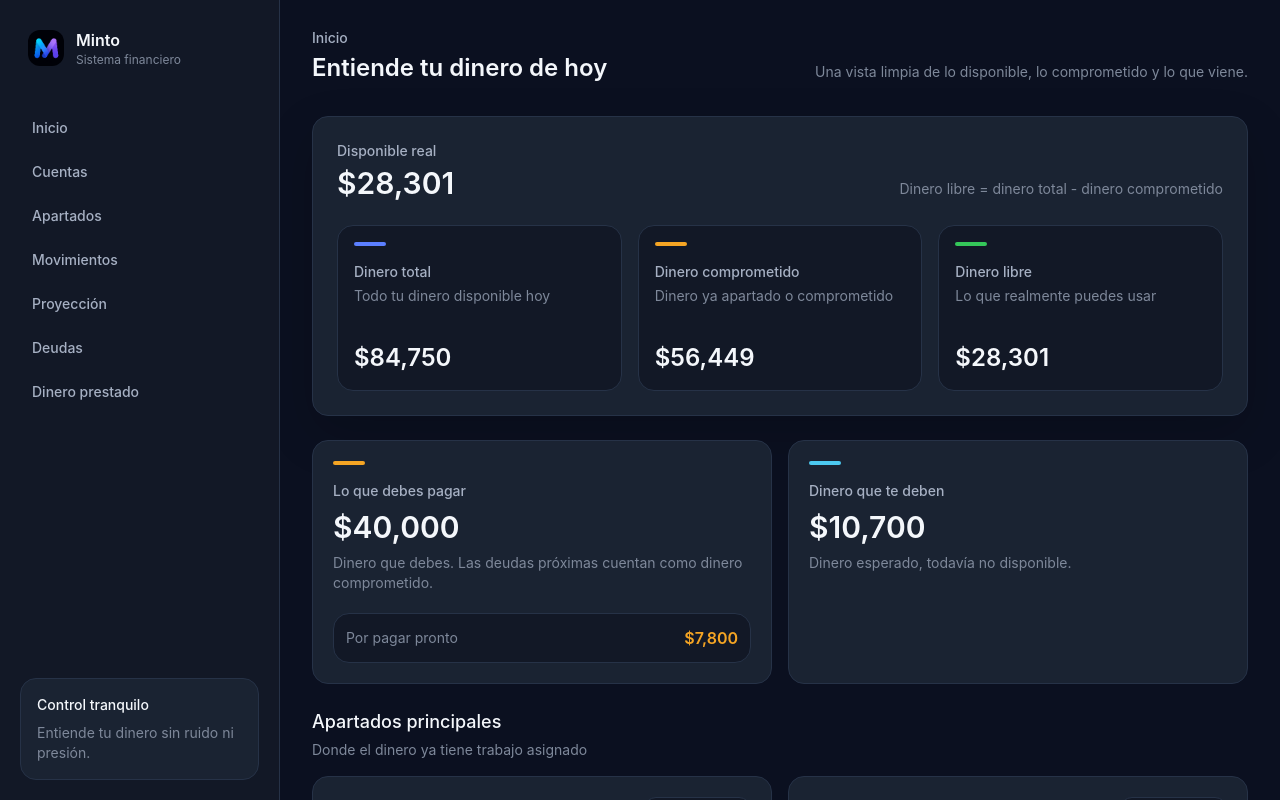
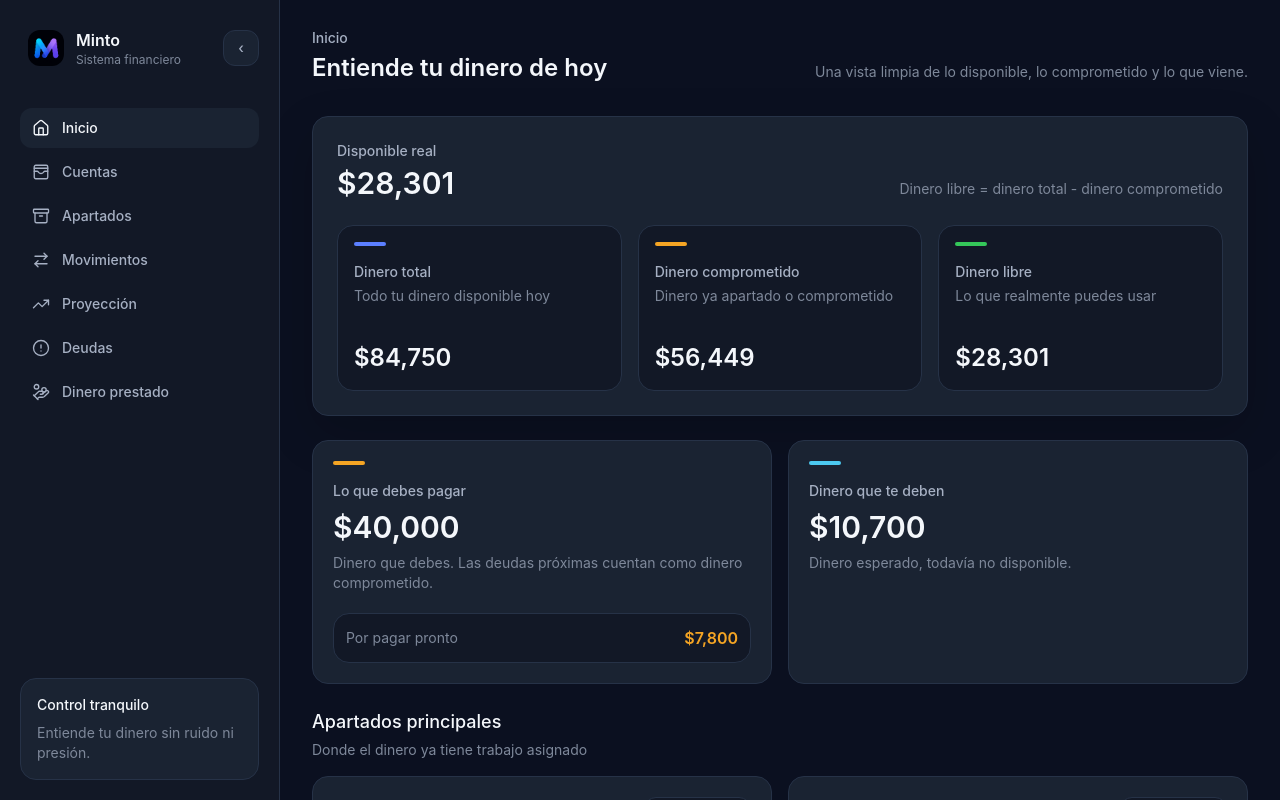
Before and after one commit to Norash211/Minto, a Next.js app: page / in a window 1280 px wide. Shown: the top 800 px of the page. Built offline with nearby package versions, Linux system fonts and the light colour scheme.

Commit message:
feat: add login page UI

```diff
--- a/package.json
+++ b/package.json
@@ -8,6 +8,7 @@
     "start": "next start"
   },
   "dependencies": {
+    "lucide-react": "^1.17.0",
     "next": "^15.3.4",
     "react": "^19.0.0",
     "react-dom": "^19.0.0"
--- a/src/components/layout/app-shell.tsx
+++ b/src/components/layout/app-shell.tsx
@@ -1,14 +1,28 @@
+"use client";
+
 import Link from "next/link";
 import Image from "next/image";
+import { useState } from "react";
+import { usePathname } from "next/navigation";
+import {
+  AlertCircle,
+  Archive,
+  ArrowRightLeft,
+  HandCoins,
+  Home,
+  TrendingUp,
+  WalletCards,
+  type LucideIcon,
+} from "lucide-react";
 
-const navItems = [
-  { href: "/", label: "Inicio" },
-  { href: "/accounts", label: "Cuentas" },
-  { href: "/buckets", label: "Apartados" },
-  { href: "/transactions", label: "Movimientos" },
-  { href: "/forecast", label: "Proyección" },
-  { href: "/debts", label: "Deudas" },
-  { href: "/loans-given", label: "Dinero prestado" },
+const navItems: Array<{ href: string; label: string; icon: LucideIcon }> = [
+  { href: "/", label: "Inicio", icon: Home },
+  { href: "/accounts", label: "Cuentas", icon: WalletCards },
+  { href: "/buckets", label: "Apartados", icon: Archive },
+  { href: "/transactions", label: "Movimientos", icon: ArrowRightLeft },
+  { href: "/forecast", label: "Proyección", icon: TrendingUp },
+  { href: "/debts", label: "Deudas", icon: AlertCircle },
+  { href: "/loans-given", label: "Dinero prestado", icon: HandCoins },
 ];
 
 type AppShellProps = {
@@ -16,41 +30,91 @@ type AppShellProps = {
 };
 
 export function AppShell({ children }: AppShellProps) {
+  const [isCollapsed, setIsCollapsed] = useState(false);
+  const pathname = usePathname();
+  const sidebarWidth = isCollapsed ? "lg:w-20" : "lg:w-[280px]";
+  const contentOffset = isCollapsed ? "lg:ml-20" : "lg:ml-[280px]";
+
   return (
     <main className="min-h-screen w-full bg-background text-ink">
       <div className="flex min-h-screen w-full flex-col lg:flex-row">
-        <aside className="border-b border-border bg-surface lg:fixed lg:inset-y-0 lg:left-0 lg:w-[280px] lg:border-b-0 lg:border-r">
+        <aside
+          className={`border-b border-border bg-surface transition-[width] duration-200 ease-out lg:fixed lg:inset-y-0 lg:left-0 lg:border-b-0 lg:border-r ${sidebarWidth}`}
+        >
           <div className="flex h-full flex-col p-4 lg:p-5">
-            <Link href="/" className="flex items-center gap-3 px-2 py-2">
+            <div className="flex items-center justify-between gap-2">
+              <Link
+                href="/"
+                className={`flex min-w-0 items-center gap-3 px-2 py-2 ${
+                  isCollapsed ? "lg:justify-center" : ""
+                }`}
+                title="Minto"
+              >
                 <Image
                   src="/brand/minto-mark.png"
                   alt="Minto"
                   width={36}
                   height={36}
-                className="h-9 w-9 rounded-xl"
+                  className="h-9 w-9 shrink-0 rounded-xl"
                   priority
                 />
-              <span>
-                <span className="block text-base font-semibold tracking-[0] text-ink">
+                <span className={`min-w-0 ${isCollapsed ? "lg:hidden" : ""}`}>
+                  <span className="block truncate text-base font-semibold tracking-[0] text-ink">
                     Minto
                   </span>
-                <span className="block text-xs text-muted">Sistema financiero</span>
+                  <span className="block truncate text-xs text-muted">
+                    Sistema financiero
+                  </span>
                 </span>
               </Link>
 
+              <button
+                type="button"
+                aria-label={isCollapsed ? "Expandir sidebar" : "Colapsar sidebar"}
+                onClick={() => setIsCollapsed((current) => !current)}
+                className="hidden h-9 w-9 shrink-0 place-items-center rounded-xl border border-border bg-card text-sm font-medium text-secondary transition hover:border-primary hover:text-ink lg:grid"
+                title={isCollapsed ? "Expandir" : "Colapsar"}
+              >
+                {isCollapsed ? "›" : "‹"}
+              </button>
+            </div>
+
             <nav className="mt-4 flex gap-1 overflow-x-auto lg:mt-8 lg:flex-col lg:overflow-visible">
-              {navItems.map((item) => (
+              {navItems.map((item) => {
+                const isActive =
+                  item.href === "/" ? pathname === "/" : pathname.startsWith(item.href);
+                const Icon = item.icon;
+
+                return (
                   <Link
                     key={item.href}
                     href={item.href}
-                  className="whitespace-nowrap rounded-xl px-3 py-2.5 text-sm font-medium text-secondary transition hover:bg-card hover:text-ink"
+                    className={`flex items-center gap-3 whitespace-nowrap rounded-xl px-3 py-2.5 text-sm font-medium transition ${
+                      isCollapsed ? "lg:justify-center" : ""
+                    } ${
+                      isActive
+                        ? "bg-card text-ink"
+                        : "text-secondary hover:bg-card hover:text-ink"
+                    }`}
+                    title={item.label}
                   >
-                  {item.label}
+                    <Icon
+                      aria-hidden="true"
+                      className={`shrink-0 ${isCollapsed ? "lg:h-5 lg:w-5" : ""}`}
+                      size={18}
+                      strokeWidth={1.8}
+                    />
+                    <span className={isCollapsed ? "lg:hidden" : ""}>{item.label}</span>
                   </Link>
-              ))}
+                );
+              })}
             </nav>
 
-            <div className="mt-auto hidden rounded-2xl border border-border bg-card p-4 lg:block">
+            <div
+              className={`mt-auto hidden rounded-2xl border border-border bg-card p-4 lg:block ${
+                isCollapsed ? "lg:hidden" : ""
+              }`}
+            >
               <p className="text-sm font-medium text-ink">Control tranquilo</p>
               <p className="mt-2 text-sm leading-5 text-muted">
                 Entiende tu dinero sin ruido ni presión.
@@ -59,7 +123,9 @@ export function AppShell({ children }: AppShellProps) {
           </div>
         </aside>
 
-        <section className="min-w-0 flex-1 px-4 py-5 sm:px-6 lg:ml-[280px] lg:px-8 lg:py-7">
+        <section
+          className={`min-w-0 flex-1 px-4 py-5 transition-[margin] duration-200 ease-out sm:px-6 lg:px-8 lg:py-7 ${contentOffset}`}
+        >
           {children}
         </section>
       </div>
```
Also changed, not shown: 1 other file (tests, documents, lock files or other folders). Lines whose indentation alone changed are shown as unchanged.
